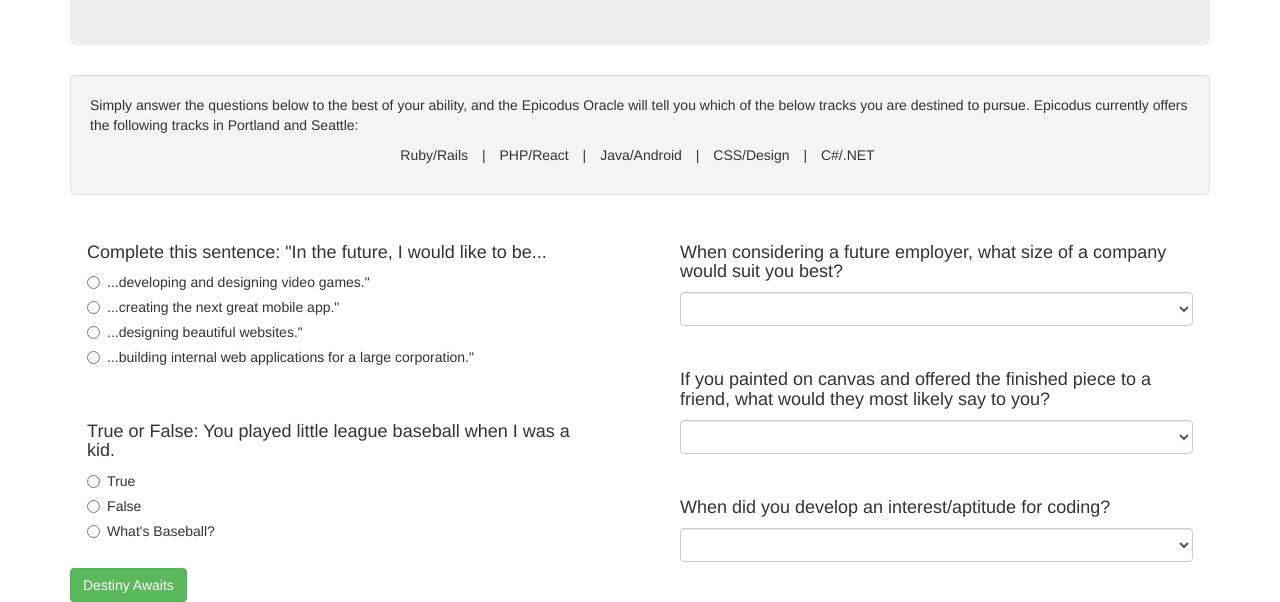
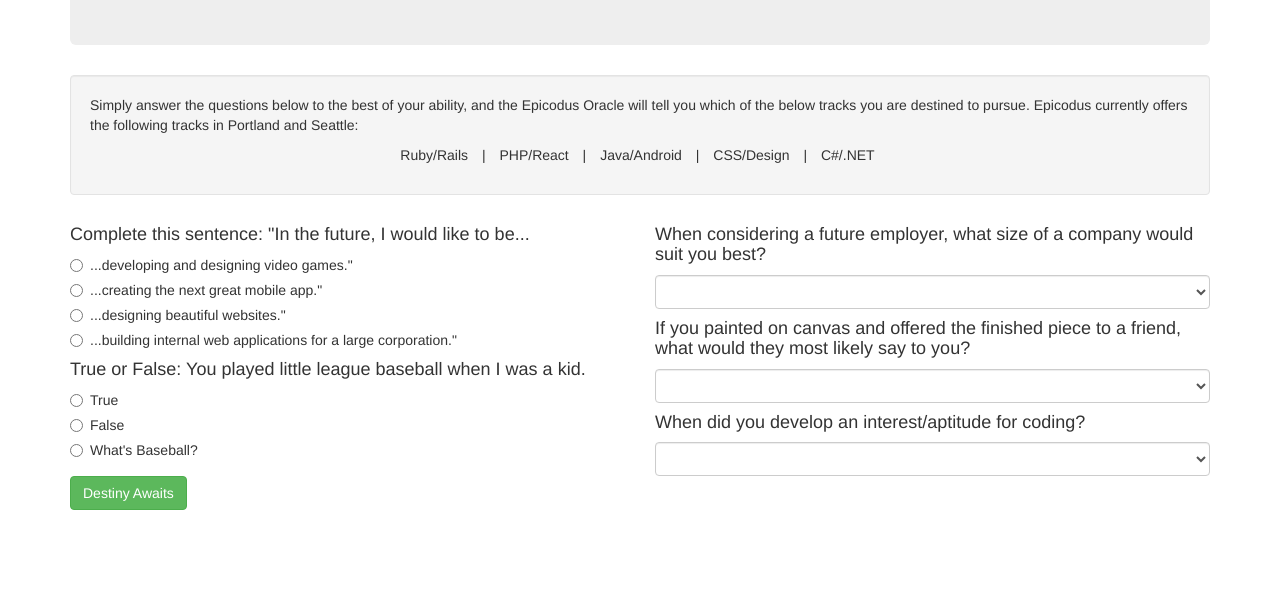
Before and after one commit to maxobaxo/track-suggester, a plain HTML site: page index.html in a window 1280 px wide. Shown: the part 226-828 px from the top of the page. After the commit the page ends 800 px from the top, so only its background shows below. Drawn offline with Linux system fonts and the light colour scheme.

Commit message:
place questions in a grid

```diff
--- a/css/styles.css
+++ b/css/styles.css
@@ -13,18 +13,12 @@
   text-align: center;
 }
 
-.QL {
+.QS {
   display: block;
-  margin: 1.5%;
-  float: left;
-  width: 45%;
 }
 
 .QR {
   display: block;
-  margin: 1.5%;
-  float: right;
-  width: 45%;
 }
 
 #well-logo {
--- a/index.html
+++ b/index.html
@@ -44,7 +44,9 @@
       </div>
 
       <form class="survey">
-        <div class="QL">
+        <div class="row">
+          <div class="col-md-6">
+            <div class="QR">
               <h4>Complete this sentence: "In the future, I would like to be...</h4>
               <div class="radio" id="job-focus">
                 <label>
@@ -55,7 +57,8 @@
               <div class="radio">
                 <label>
                   <input type="radio" name="job-focus" value="mobile">
-              ...creating the next great mobile app."              </label>
+                  ...creating the next great mobile app."
+                </label>
               </div>
               <div class="radio">
                 <label>
@@ -70,31 +73,7 @@
                 </label>
               </div>
             </div>
-
             <div class="QR">
-          <h4>When considering a future employer, what size of a company would suit you best?</h4>
-          <select class="form-control" id="co-size">
-            <option></option>
-            <option value="1">Start-Up | 1-2 people</option>
-            <option value="2">Small Business | 10-30 people</option>
-            <option value="3">Medium Business | 50-100 people</option>
-            <option value="4">Very Large Business | 100+ people</option>
-            <option value="5">Global Domination Corporation | Too many to count</option>
-          </select>
-        </div>
-
-        <div class="QR">
-          <h4>If you painted on canvas and offered the finished piece to a friend, what would they most likely say to you?</h4>
-          <select class="form-control" id="artsy">
-            <option></option>
-            <option value="1">"Did you find that in the garbage?"</option>
-            <option value="2">"Keep your day job."</option>
-            <option value="3">"I'd put the art up in my house."</option>
-            <option value="4">"Watch out, Van Gogh!"</option>
-          </select>
-        </div>
-
-        <div class="QL">
               <h4>True or False: You played little league baseball when I was a kid.</h4>
               <div class="radio" id="peewee">
                 <label>
@@ -115,8 +94,33 @@
                 </label>
               </div>
             </div>
+          </div>
 
-        <div class="QR">
+          <div class="col-md-6">
+            <div class="QS">
+              <h4>When considering a future employer, what size of a company would suit you best?</h4>
+              <select class="form-control" id="co-size">
+                <option></option>
+                <option value="1">Start-Up | 1-2 people</option>
+                <option value="2">Small Business | 10-30 people</option>
+                <option value="3">Medium Business | 50-100 people</option>
+                <option value="4">Very Large Business | 100+ people</option>
+                <option value="5">Global Domination Corporation | Too many to count</option>
+              </select>
+            </div>
+
+            <div class="QS">
+              <h4>If you painted on canvas and offered the finished piece to a friend, what would they most likely say to you?</h4>
+              <select class="form-control" id="artsy">
+                <option></option>
+                <option value="1">"Did you find that in the garbage?"</option>
+                <option value="2">"Keep your day job."</option>
+                <option value="3">"I'd put the art up in my house."</option>
+                <option value="4">"Watch out, Van Gogh!"</option>
+              </select>
+            </div>
+
+            <div class="QS">
               <h4>When did you develop an interest/aptitude for coding?</h4>
               <select class="form-control" id="code-age">
                 <option></option>
@@ -128,7 +132,9 @@
                 <option value="6">In utero</option>
               </select>
             </div>
+          </div>
 
+        </div>
 
         <button type="submit" class="btn btn-success" id="center">Destiny Awaits</button>
 
```
Lines whose indentation alone changed are shown as unchanged.
